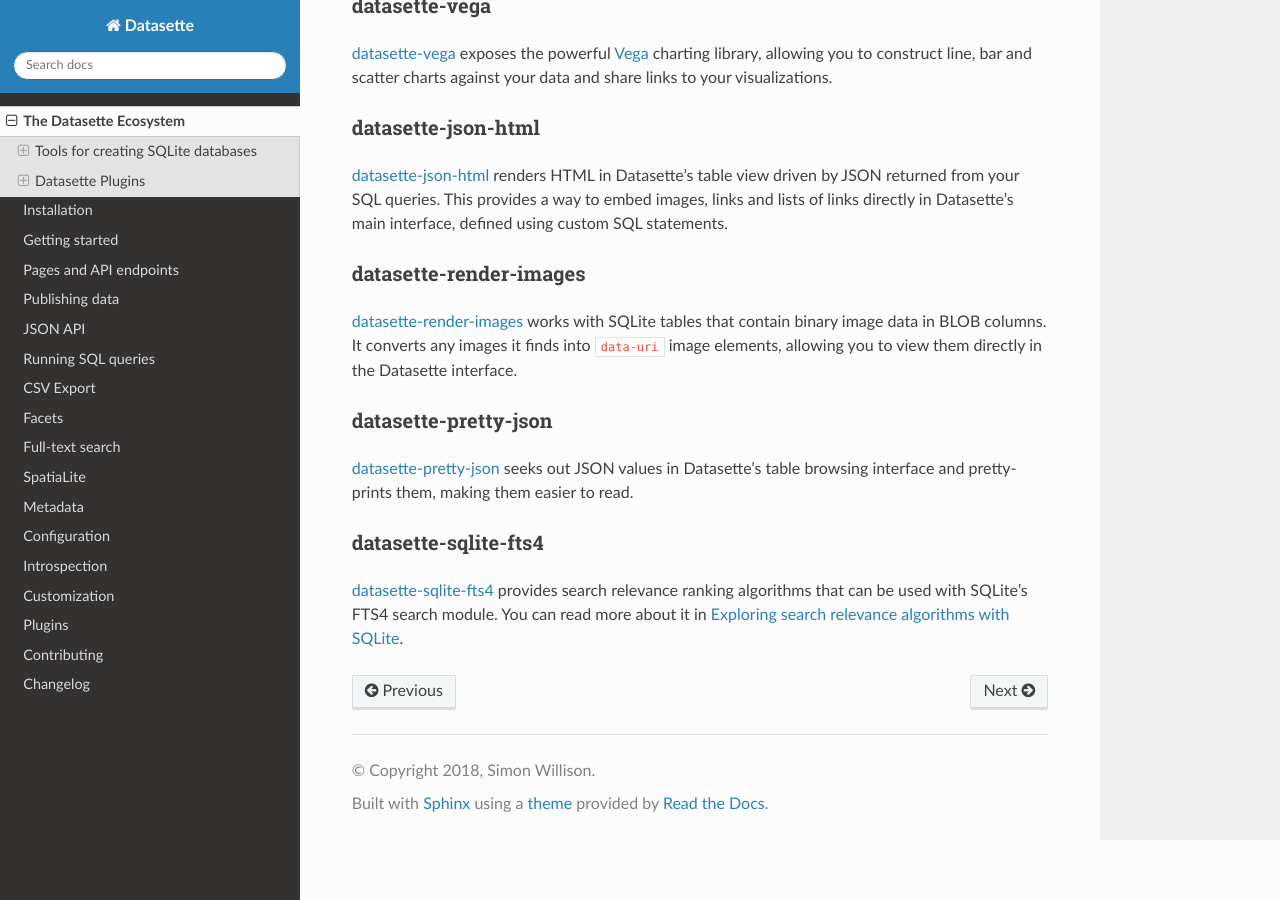
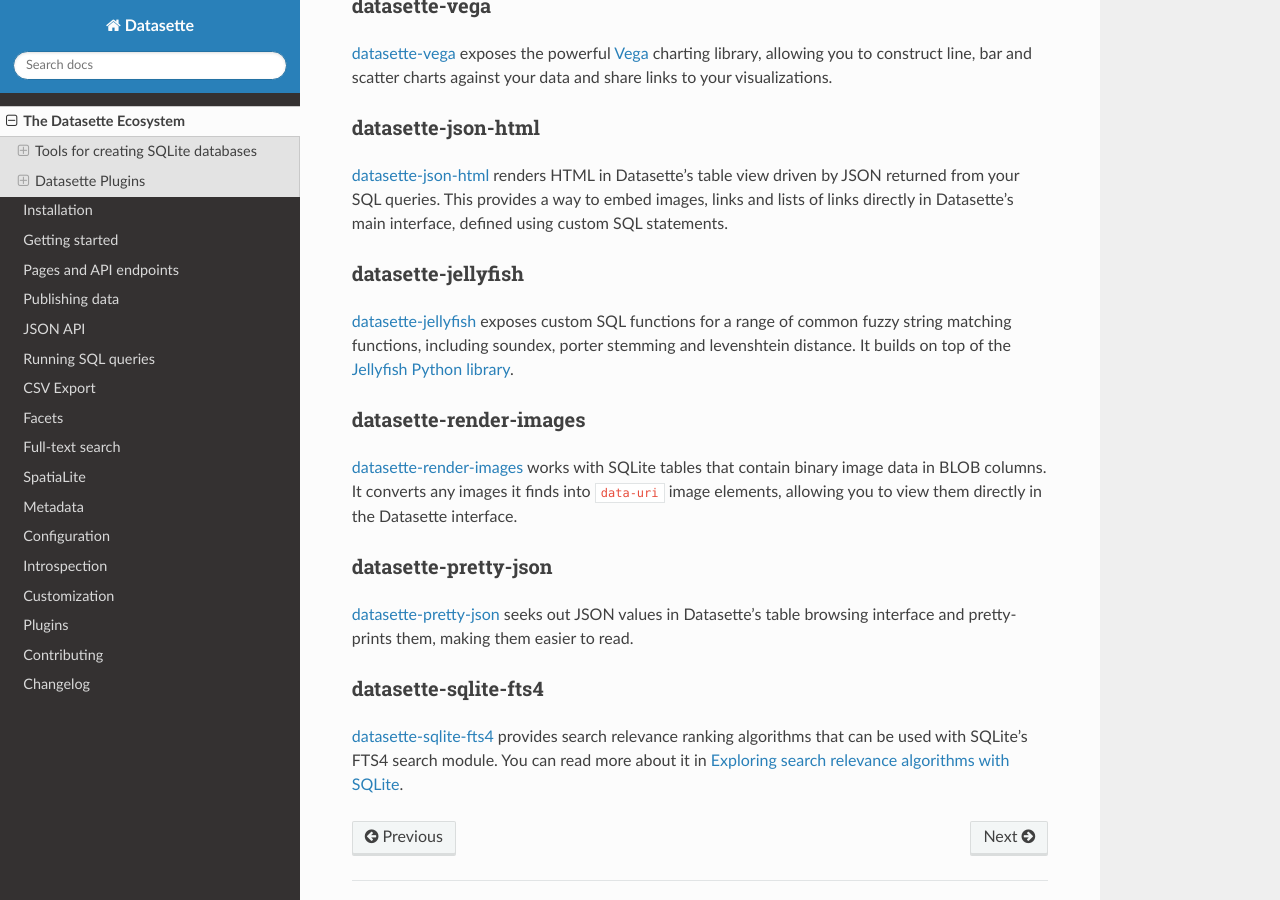
Before and after one commit to simonw/datasette, a Sphinx documentation site: the page built from docs/ecosystem.rst, in a window 1280 px wide and 900 px high, scrolled down 1941 px. Built offline with Sphinx 7.4.7 and the Read the Docs theme 2.0.0, drawn with Linux system fonts in a browser that asks for light colours.

Commit message:
Added datasette-jellyfish

```diff
--- a/docs/ecosystem.rst
+++ b/docs/ecosystem.rst
@@ -75,6 +75,11 @@
 
 `datasette-json-html <https://github.com/simonw/datasette-json-html>`__ renders HTML in Datasette's table view driven by JSON returned from your SQL queries. This provides a way to embed images, links and lists of links directly in Datasette's main interface, defined using custom SQL statements.
 
+datasette-jellyfish
+-------------------
+
+`datasette-jellyfish <https://github.com/simonw/datasette-jellyfish>`__ exposes custom SQL functions for a range of common fuzzy string matching functions, including soundex, porter stemming and levenshtein distance. It builds on top of the `Jellyfish Python library <https://jellyfish.readthedocs.io/>`__.
+
 datasette-render-images
 -----------------------
 
```
